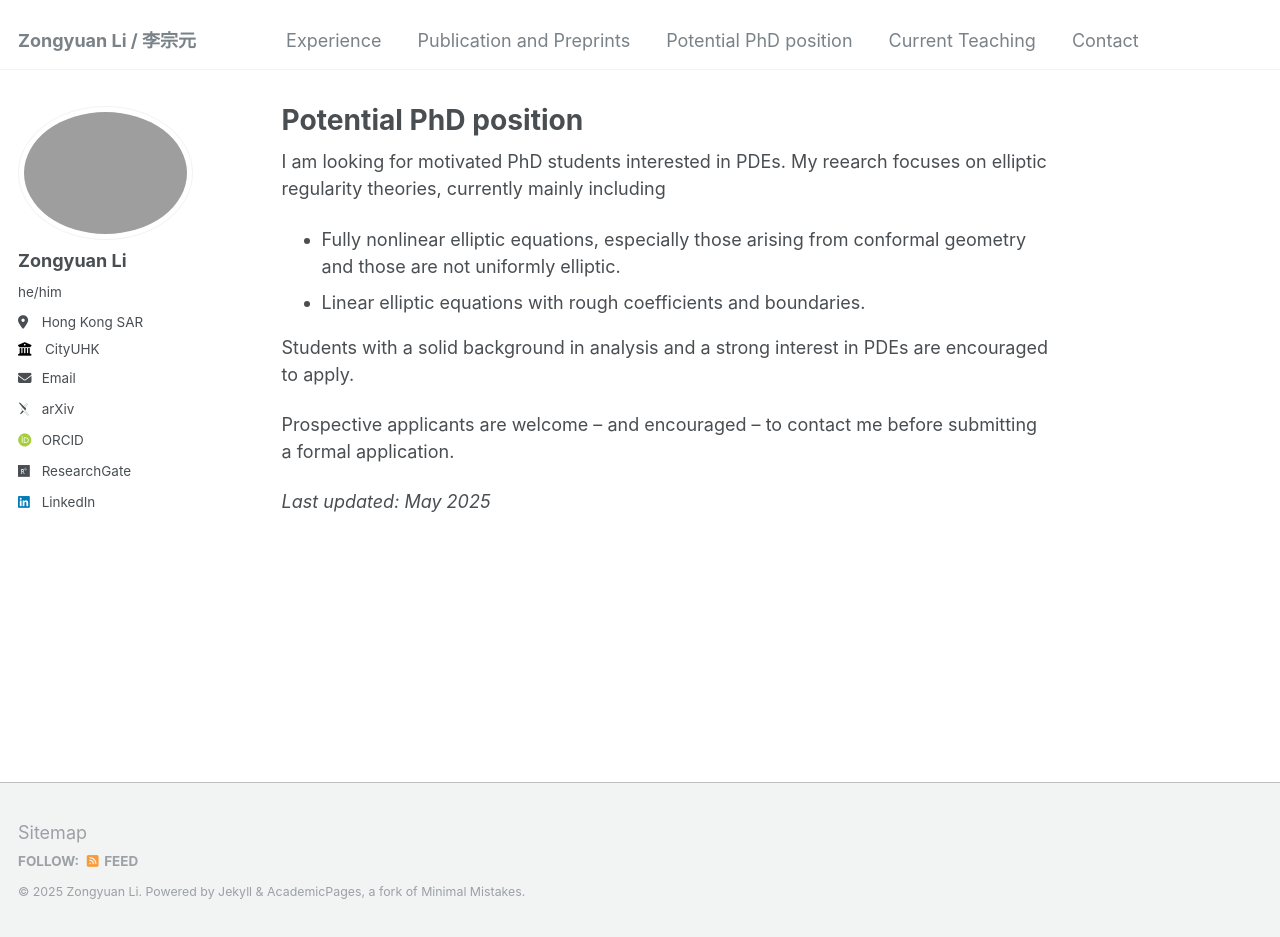
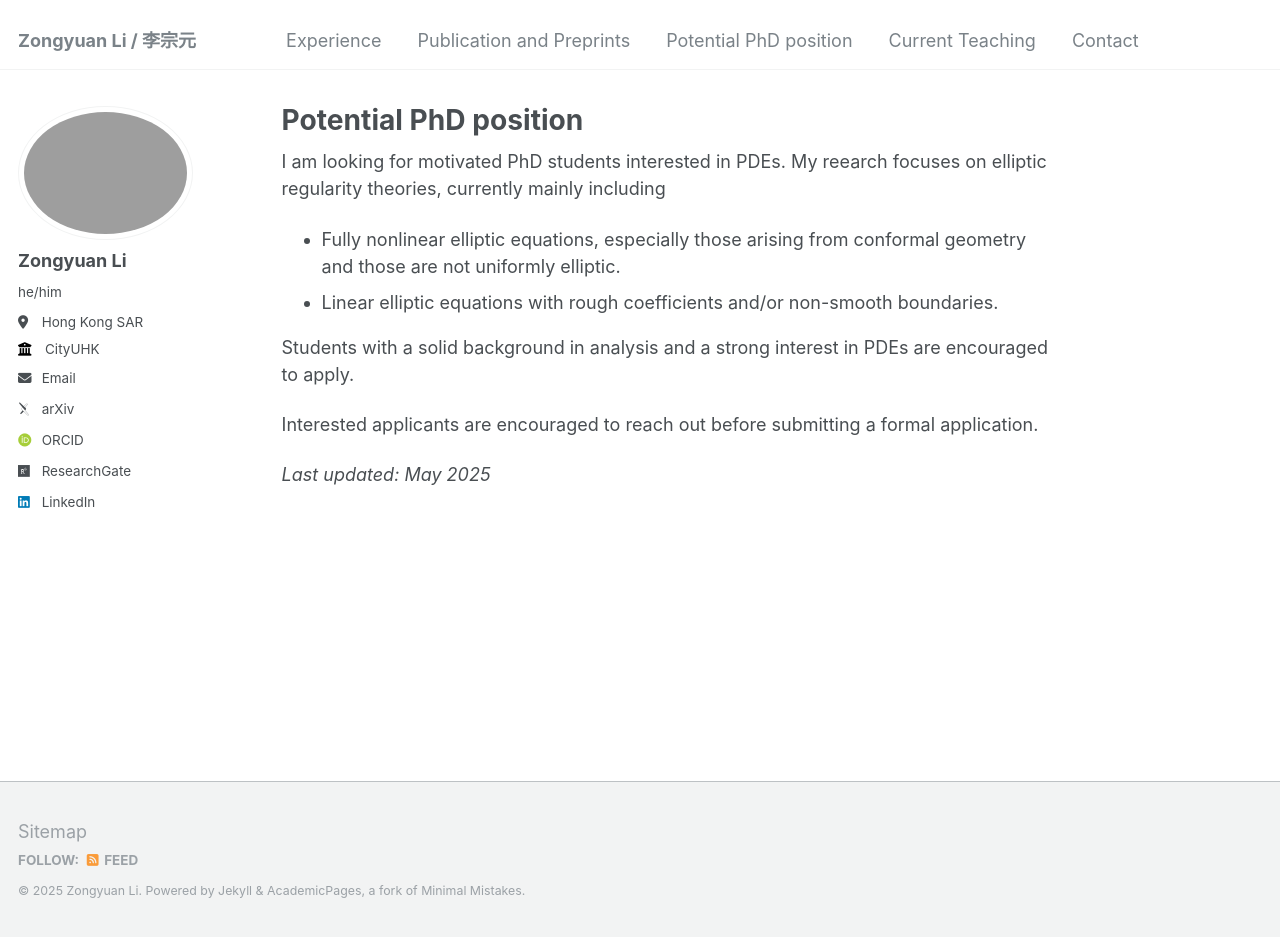
Before and after one commit to zongyuan-li/zongyuan-li.github.io, a Jekyll site: the page built from _pages/advising.md, in a window 1280 px wide and 937 px high. Built offline with Jekyll 4.4.1, drawn with Linux system fonts in a browser that asks for light colours; some web fonts are replaced.

Commit message:
Update advising.md

```diff
--- a/_pages/advising.md
+++ b/_pages/advising.md
@@ -9,10 +9,10 @@ redirect_from:
 
 I am looking for motivated PhD students interested in PDEs. My reearch focuses on elliptic regularity theories, currently mainly including
   * Fully nonlinear elliptic equations, especially those arising from conformal geometry and those are not uniformly elliptic.
-  * Linear elliptic equations with rough coefficients and boundaries.
+  * Linear elliptic equations with rough coefficients and/or non-smooth boundaries.
 
 Students with a solid background in analysis and a strong interest in PDEs are encouraged to apply.
 
-Prospective applicants are welcome -- and encouraged -- to contact me before submitting a formal application.
+Interested applicants are encouraged to reach out before submitting a formal application.
 
 *Last updated: May 2025*
```
